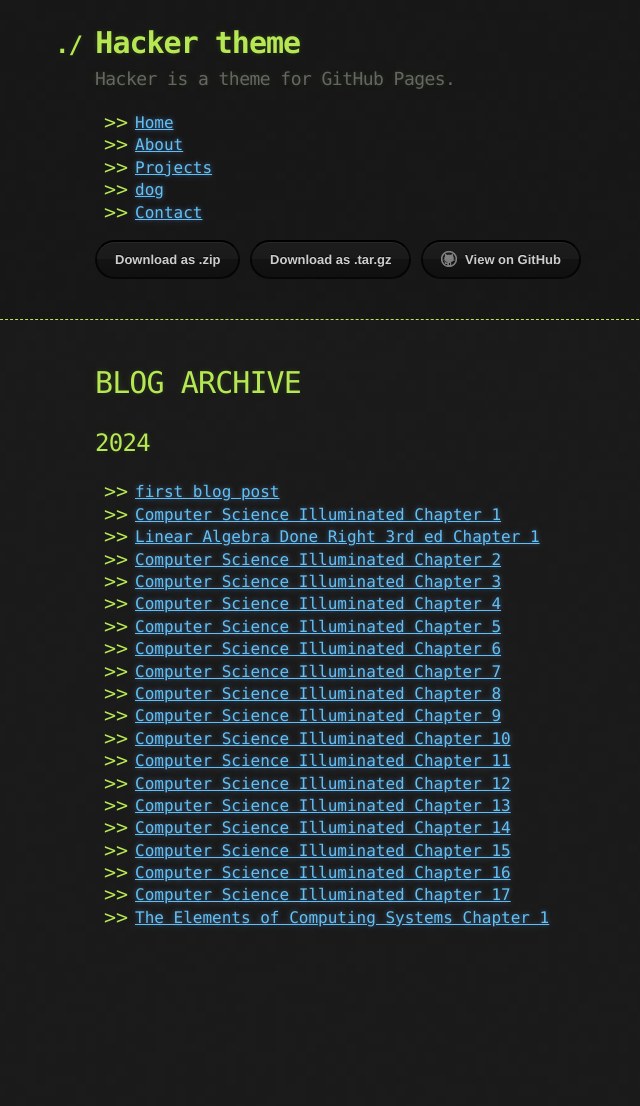
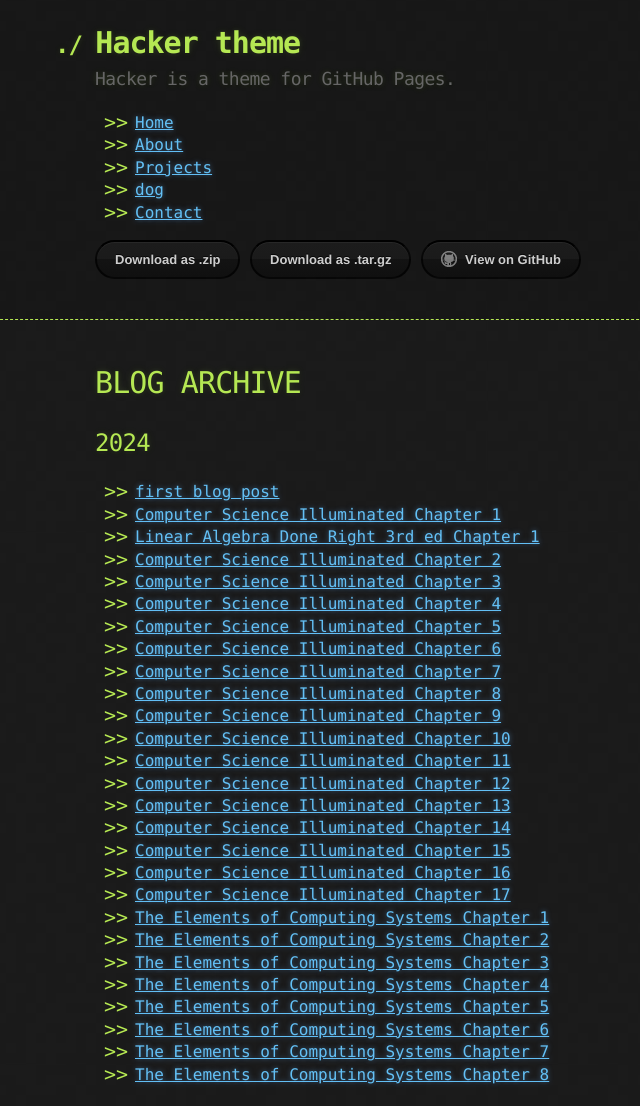
Before and after one commit to Izen78/Izen78.github.io, a Jekyll site: the page built from blog/blog.md, in a window 1280 px wide. Shown: the whole page, without its empty margins (45-685 px from the left). Built offline with Jekyll 4.4.1, drawn with Linux system fonts in a browser that asks for light colours; before the commit the page ends 949 px from its top, so only the background shows below that.

Commit message:
finished tecs chapter 8

```diff
--- a/blog/blog.md
+++ b/blog/blog.md
@@ -25,3 +25,10 @@ title: Blog Archive
 - [Computer Science Illuminated Chapter 16](/2024/2024-11-21-cs-illuminated-16.md)
 - [Computer Science Illuminated Chapter 17](/2024/2024-11-21-cs-illuminated-17.md)
 - [The Elements of Computing Systems Chapter 1](/2024/2024-11-23-tecs-1.md)
+- [The Elements of Computing Systems Chapter 2](/2024/2024-11-28-tecs-2.md)
+- [The Elements of Computing Systems Chapter 3](/2024/2024-12-02-tecs-3.md)
+- [The Elements of Computing Systems Chapter 4](/2024/2024-12-03-tecs-4.md)
+- [The Elements of Computing Systems Chapter 5](/2024/2024-12-04-tecs-5.md)
+- [The Elements of Computing Systems Chapter 6](/2024/2024-12-05-tecs-6.md)
+- [The Elements of Computing Systems Chapter 7](/2024/2024-12-07-tecs-7.md)
+- [The Elements of Computing Systems Chapter 8](/2024/2024-12-15-tecs-8.md)
```
Also changed, not shown: blog/2024/2024-12-15-tecs-8.md (added, +44 -0 lines), blog/2024/img/2024/function_call_view.png (added).
